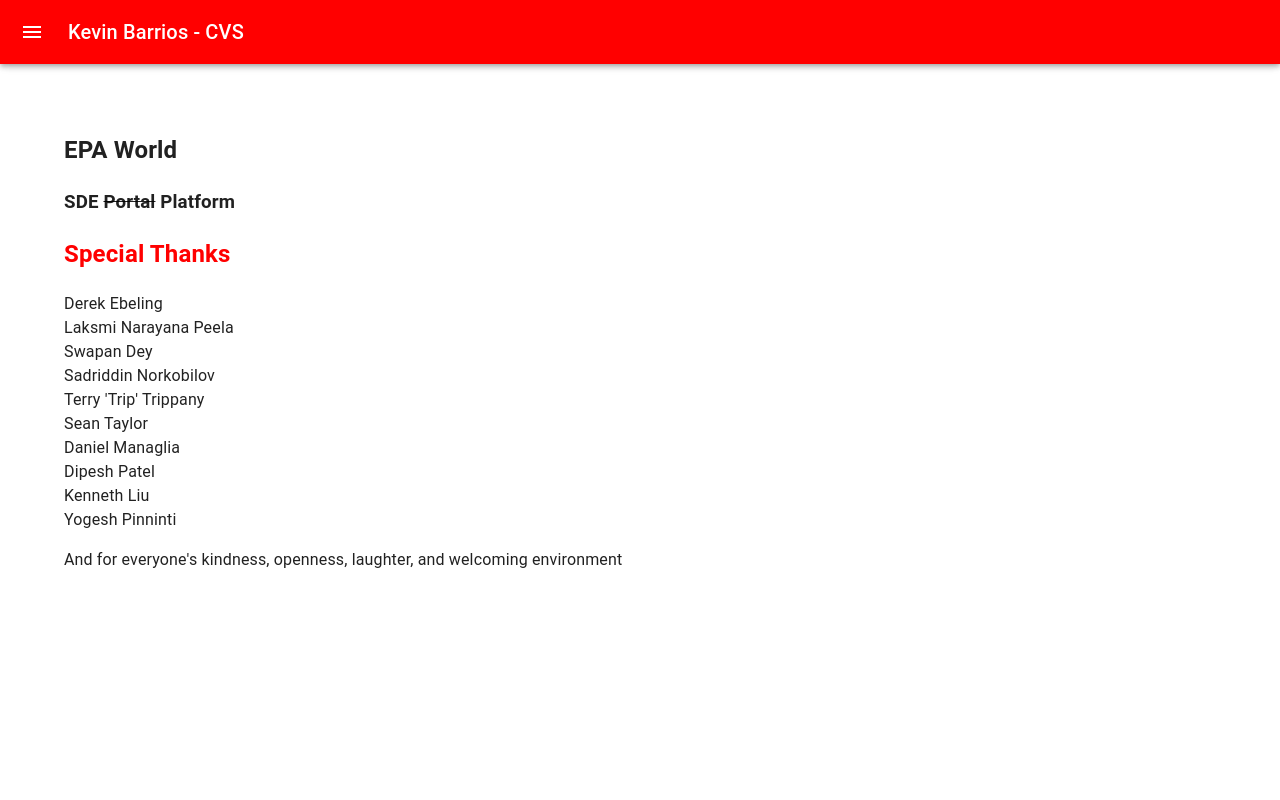
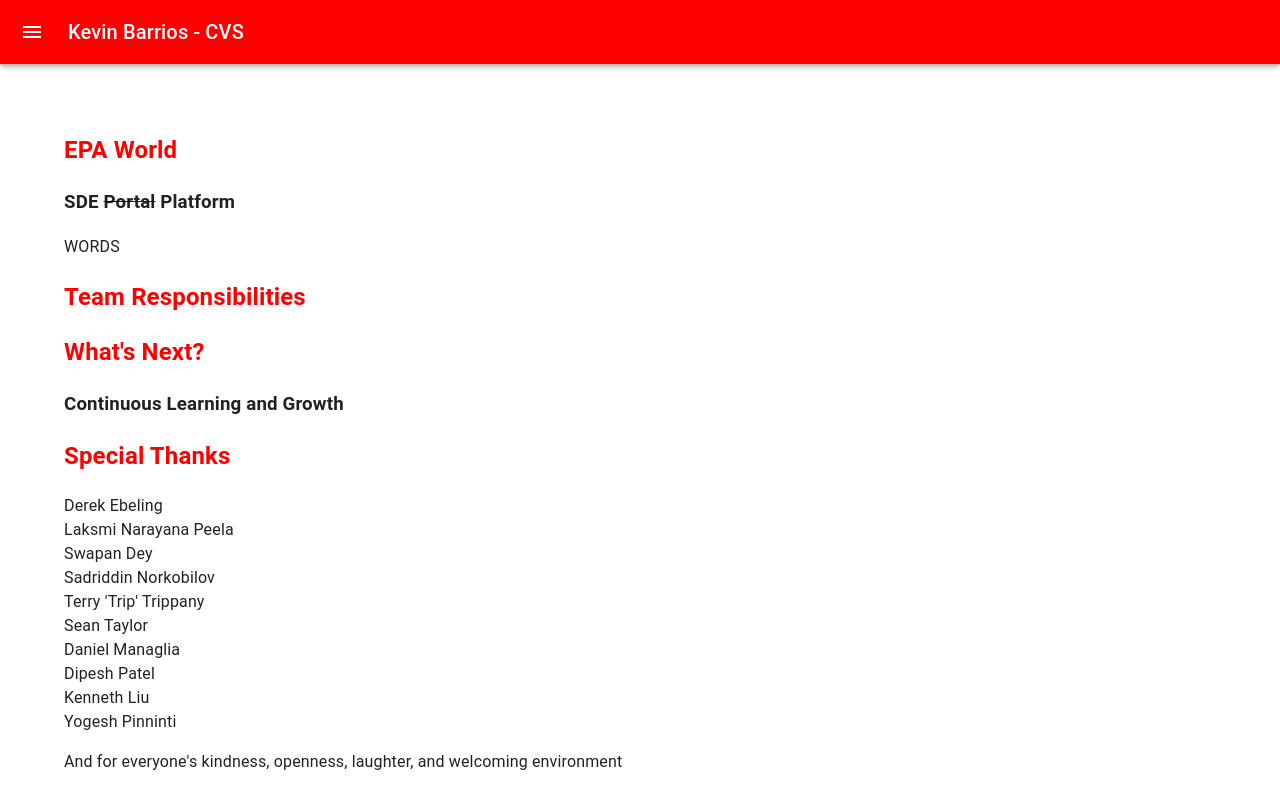
Before and after one commit to dayjyun/developing-the-developer, a React (Create React App) app in the folder frontend/: page / in a window 1280 px wide. Built offline with nearby package versions, Linux system fonts and the light colour scheme.

Commit message:
current updates

```diff
--- a/frontend/src/App.tsx
+++ b/frontend/src/App.tsx
@@ -1,8 +1,10 @@
 import "./App.css";
-import Thanks from "./components/Thanks";
+import SpecialThanks from "./components/SpecialThanks/SpecialThanks";
 import { Container } from "@mui/material";
 import NavBar from "./components/navbar/NavBar";
-import EPAWorld from "./components/EPA World";
+import EPAWorld from "./components/EPA World/EPAWorld";
+import Next from "./components/Next/Next";
+import Overview from "./components/Overview/Overview";
 
 function App() {
   return (
@@ -10,7 +12,9 @@
       <NavBar />
       <Container sx={{ minWidth: 320 }}>
         <EPAWorld />
-        <Thanks />
+        <Overview />
+        <Next />
+        <SpecialThanks />
       </Container>
     </div>
   );
--- a/frontend/src/components/EPA World/index.js
+++ b/frontend/src/components/EPA World/EPAWorld.js
@@ -3,6 +3,7 @@
         <>
             <h2>EPA World</h2>
             <h3>SDE <s>Portal</s> Platform</h3>
+            <p>WORDS</p>
         </>
     )
 }
--- /dev/null
+++ b/frontend/src/components/Next/Next.js
@@ -0,0 +1,8 @@
+export default function Next() {
+    return (
+        <>
+            <h2>What's Next?</h2>
+            <h3>Continuous Learning and Growth</h3>
+        </>
+    )
+}
--- /dev/null
+++ b/frontend/src/components/Overview/Overview.tsx
@@ -0,0 +1,7 @@
+export default function Overview() {
+    return (
+        <>
+            <h2>Team Responsibilities</h2>
+        </>
+    )
+}
--- a/frontend/src/components/Thanks/index.tsx
+++ b/frontend/src/components/SpecialThanks/SpecialThanks.tsx
@@ -1,9 +1,9 @@
 import engineers from './Engineers.json'
 
-export default function Thanks() {
+export default function SpecialThanks() {
     return (
         <>
-            <h2 style={{color: "red"}}>Special Thanks</h2>
+            <h2>Special Thanks</h2>
             {engineers.map((engineer, i) => (
                 <div key={i}>{engineer.firstName} {engineer.lastName}</div>
             ))}
--- a/frontend/src/components/navbar/NavBar.tsx
+++ b/frontend/src/components/navbar/NavBar.tsx
@@ -130,7 +130,7 @@
             "Introduction",
             "CVS - EPA",
             "Overview/Team and Responsibilities",
-            "What's Next? Continuous Learning",
+            "What's Next?",
             "Special Thanks",
           ].map((text, index) => (
             <ListItem key={text} disablePadding>
--- a/frontend/src/index.css
+++ b/frontend/src/index.css
@@ -11,3 +11,8 @@
   font-family: source-code-pro, Menlo, Monaco, Consolas, 'Courier New',
     monospace;
 }
+
+h2 {
+  color: red;
+  font-weight: 600;
+}
```
Also changed, not shown: frontend/src/components/What's Next?/index.js (deleted, +0 -8 lines), frontend/src/components/SpecialThanks/Engineers.json (renamed from frontend/src/components/Thanks/Engineers.json).
